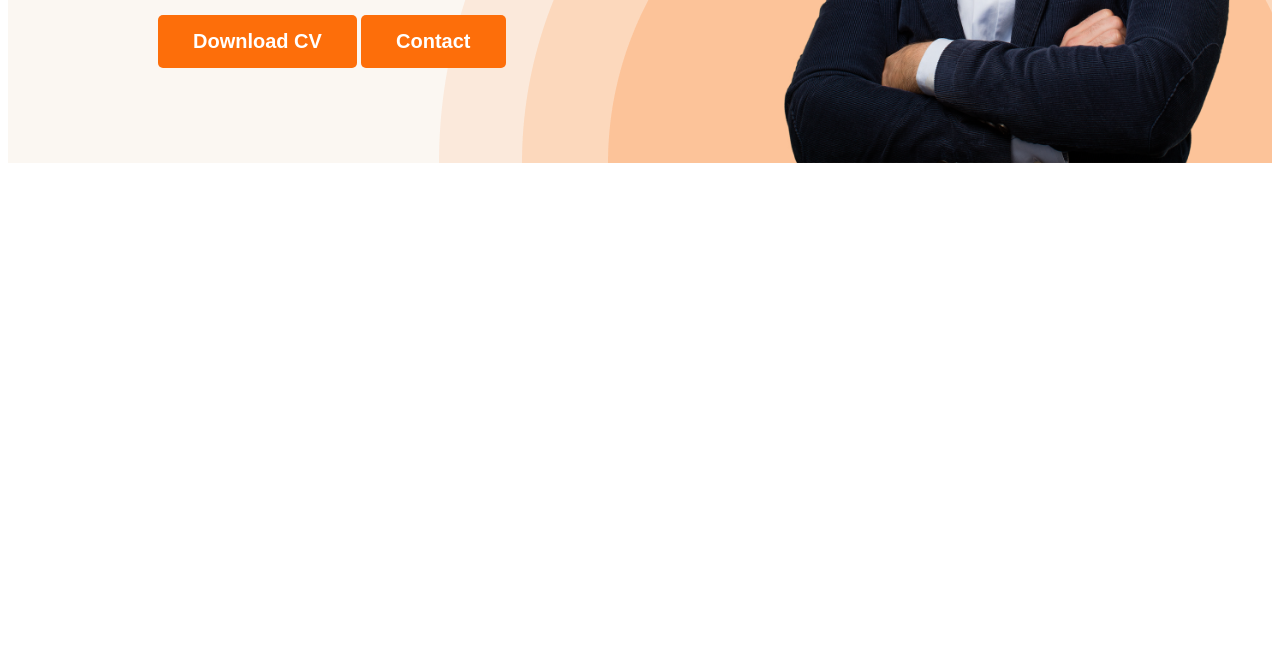
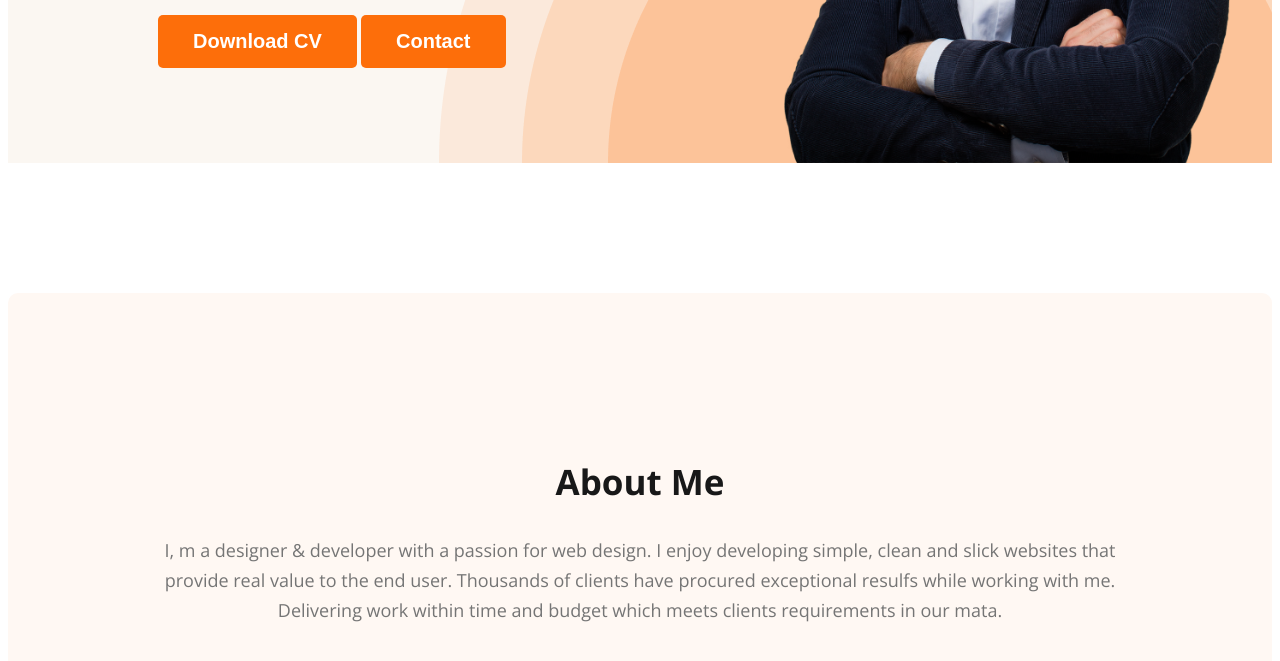
Before and after one commit to SAJID-AFNAN/WEVDEVELOPER-PORTFOLIO, a plain HTML site: page index.html in a window 1280 px wide. Shown: the part 605-1266 px from the top of the page. Before the commit the page ends 800 px from the top, so only its background shows below. Drawn offline with nearby package versions, Linux system fonts and the light colour scheme.

Commit message:
creat section

```diff
--- a/Styles/index.css
+++ b/Styles/index.css
@@ -86,3 +86,29 @@ nav a {
 .banner .photo {
     width: 500px;
 }
+
+/* main related style */
+
+/* Section related style */
+.about {
+    padding: 130px;
+    border-radius: 10px;
+    background: #FFF8F3;
+    margin: 130px 0px;
+}
+
+.section-common {
+    color: #181818;
+    text-align: center;
+    font-size: 35px;
+    font-weight: 700;
+    margin-bottom: 0;
+}
+
+.section-para {
+    color:#757575;
+    text-align: center;
+    font-size: 18px;
+    line-height: 30px;
+    margin: 30px 0;
+}
--- a/index.html
+++ b/index.html
@@ -32,7 +32,12 @@
             <img class="photo" src="images/hardy.png" alt="">
          </div>
     </header>
-    <main></main>
+    <main>
+        <section class="about">
+            <h3 class="section-common">About Me</h3>
+            <p class="section-para">I, m a designer & developer with a passion for web design. I enjoy developing simple, clean and slick websites that provide real value to the end user. Thousands of clients have procured exceptional resulfs while working with me. Delivering work within time and budget which meets clients requirements in our mata.</p>
+        </section>
+    </main>
     <footer></footer>
 </body>
 
```
